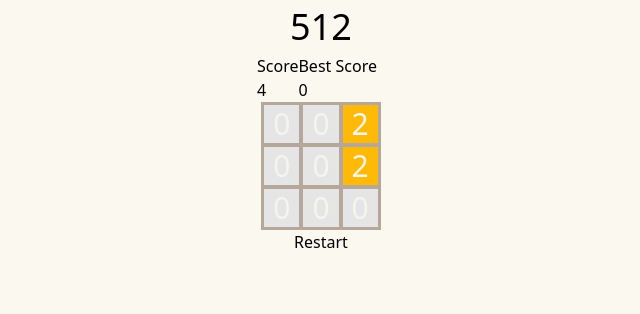
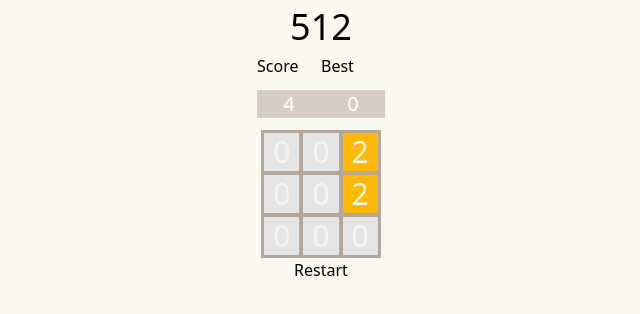
Before and after one commit to Dyluan/512-React, a React (Create React App) app: page / in a window 1280 px wide. Shown: the top 314 px of the page, without its empty margins (319-959 px from the left). Built offline with nearby package versions, Linux system fonts and the light colour scheme; the HTML template or start-up script is replaced by a standard one.

Commit message:
just needs some design

```diff
--- a/src/App.js
+++ b/src/App.js
@@ -216,18 +216,18 @@ function App() {
   return (
     <div className="tictactoe flex flex-col justify-center items-center">
       <h1>512</h1>
-      <div className='scoreContainer flex w-32 '>
+      <div className='scoreContainer flex flex-row items-center justify-around w-32 '>
         <div className='score'>
           Score
-        <div className='realScore'>
-          {board.reduce((sum, value) => sum + value, 0)}
-        </div>
+          <div className='realScore text-xl text-white my-3 flex justify-center items-center w-16'>
+            {board.reduce((sum, value) => sum + value, 0)}
+          </div>
         </div>
         <div className='Prevscore'>
-          Best Score
-        <div className='RealPrevScore'>
-          {localStorage.getItem('score') ? localStorage.getItem('score') : 0}
-        </div>
+          Best
+          <div className='realPrevScore text-xl text-white my-3 flex justify-center items-center w-16'>
+            {localStorage.getItem('score') ? localStorage.getItem('score') : 0}
+          </div>
         </div>
       </div>
       <div className='boardContainer flex flex-col justify-center items-center w-32 h-32'>
--- a/src/index.css
+++ b/src/index.css
@@ -22,3 +22,9 @@ body {
   width: 98%;
   height: 98%;
 }
+.realPrevScore {
+  background-color: #d6cdc4;
+}
+.realScore {
+  background-color: #d6cdc4;
+}
```
